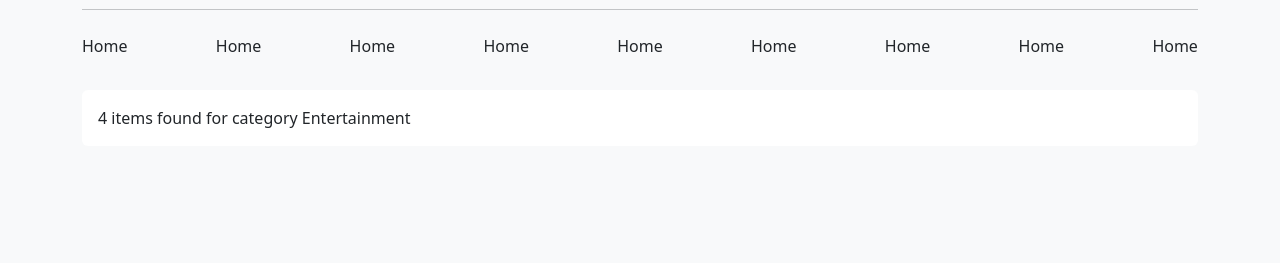
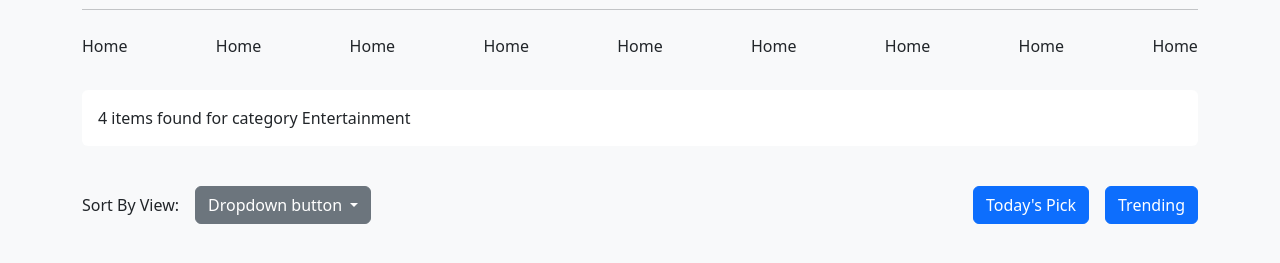
Before and after one commit to NahidIbnAli/epoch-news, a plain HTML site: page index.html in a window 1280 px wide. Shown: the part 79-342 px from the top of the page. Drawn offline with nearby package versions, Linux system fonts and the light colour scheme.

Commit message:
added sort by view section

```diff
--- a/index.html
+++ b/index.html
@@ -63,6 +63,39 @@
           4 items found for category Entertainment
         </p>
       </section>
+      <!-- Sort by view -->
+      <section class="pt-4">
+        <div class="d-flex justify-content-between">
+          <div class="d-flex align-items-center gap-3">
+            <p class="m-0">Sort By View:</p>
+            <div class="dropdown">
+              <button
+                class="btn btn-secondary dropdown-toggle"
+                type="button"
+                data-bs-toggle="dropdown"
+                aria-expanded="false"
+              >
+                Dropdown button
+              </button>
+              <ul class="dropdown-menu dropdown-menu-dark">
+                <li><a class="dropdown-item active" href="#">Action</a></li>
+                <li><a class="dropdown-item" href="#">Another action</a></li>
+                <li>
+                  <a class="dropdown-item" href="#">Something else here</a>
+                </li>
+                <li><hr class="dropdown-divider" /></li>
+                <li><a class="dropdown-item" href="#">Separated link</a></li>
+              </ul>
+            </div>
+          </div>
+          <div class="d-grid gap-2 d-md-flex justify-content-md-end">
+            <button class="btn btn-primary me-md-2" type="button">
+              Today's Pick
+            </button>
+            <button class="btn btn-primary" type="button">Trending</button>
+          </div>
+        </div>
+      </section>
     </main>
     <!-- Script -->
     <script src="https://cdn.jsdelivr.net/npm/bootstrap@5.2.0/dist/js/bootstrap.bundle.min.js"></script>
```
